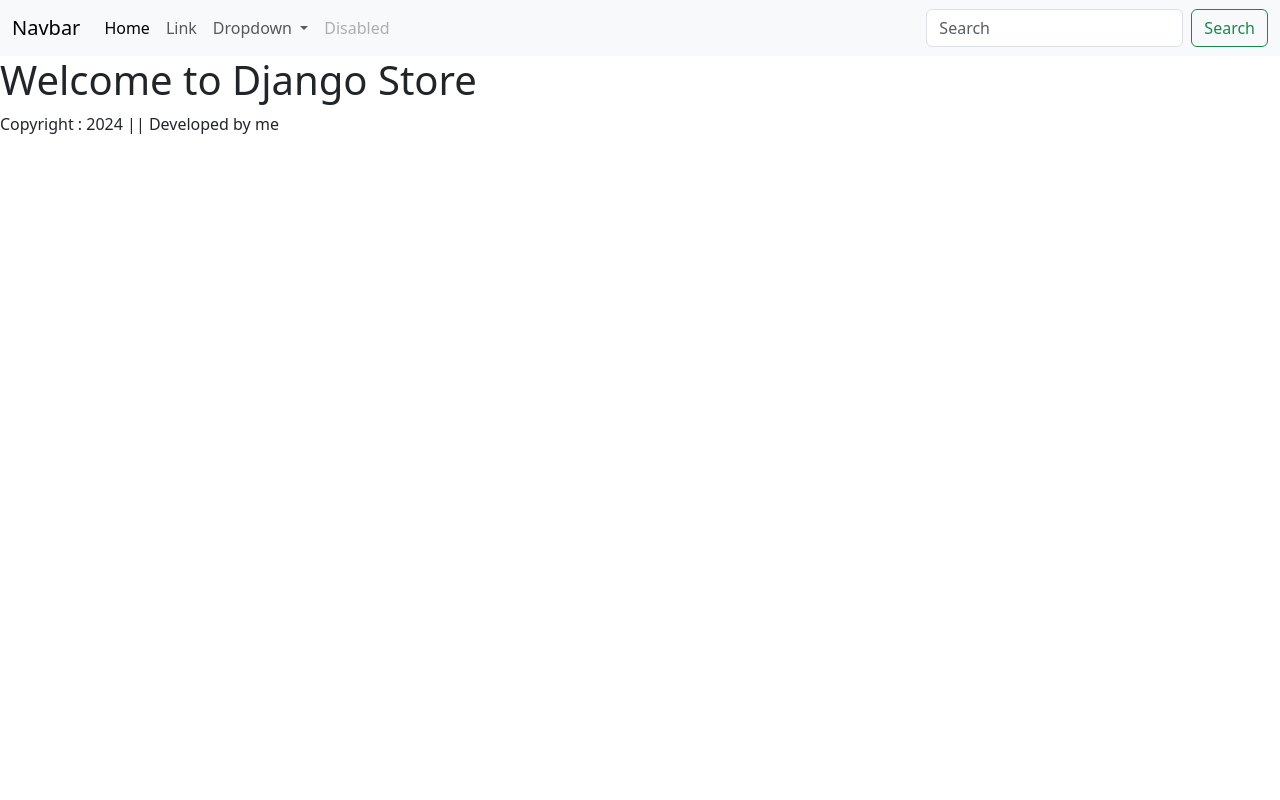
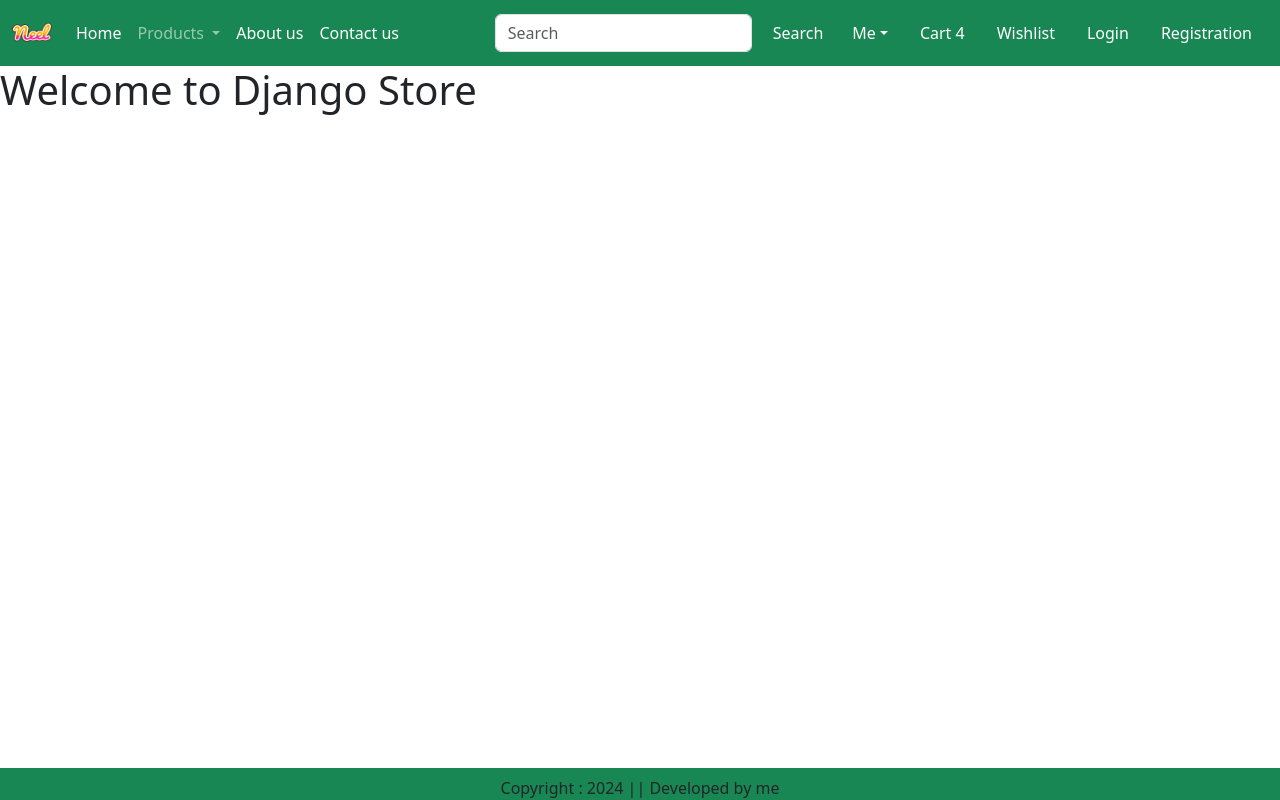
Before and after one commit to Dmytro2Poplinskii/Django_store, a Django app: page /store/home/ in a window 1280 px wide. Run offline with Django 5.2, Linux system fonts and the light colour scheme; some libraries are stand-ins or nearby versions.

Commit message:
feat: design base template

```diff
--- a/store_app/templates/app/base.html
+++ b/store_app/templates/app/base.html
@@ -15,46 +15,93 @@
   <link rel="stylesheet" href="{% static "app/css/style.css" %}">
 </head>
 <body>
-  <nav class="navbar navbar-expand-lg bg-body-tertiary">
+  <nav class="navbar navbar-expand-lg navbar-dark bg-success">
     <div class="container-fluid">
-      <a class="navbar-brand" href="#">Navbar</a>
-      <button class="navbar-toggler" type="button" data-bs-toggle="collapse" data-bs-target="#navbarSupportedContent" aria-controls="navbarSupportedContent" aria-expanded="false" aria-label="Toggle navigation">
+      <a class="navbar-brand" href="#">
+        <img src="{% static "app/images/product/Neel.png" %}" alt="Django store" width="40" height="40">
+      </a>
+      <button
+        class="navbar-toggler"
+        type="button"
+        data-bs-toggle="collapse"
+        data-bs-target="#navbarSupportedContent"
+        aria-controls="navbarSupportedContent"
+        aria-expanded="false"
+        aria-label="Toggle navigation"
+      >
         <span class="navbar-toggler-icon"></span>
       </button>
       <div class="collapse navbar-collapse" id="navbarSupportedContent">
         <ul class="navbar-nav me-auto mb-2 mb-lg-0">
           <li class="nav-item">
-            <a class="nav-link active" aria-current="page" href="#">Home</a>
-          </li>
-          <li class="nav-item">
-            <a class="nav-link" href="#">Link</a>
+            <a class="nav-link active" aria-current="page" href="/">Home</a>
           </li>
           <li class="nav-item dropdown">
             <a class="nav-link dropdown-toggle" href="#" role="button" data-bs-toggle="dropdown" aria-expanded="false">
-              Dropdown
+              Products
             </a>
             <ul class="dropdown-menu">
-              <li><a class="dropdown-item" href="#">Action</a></li>
-              <li><a class="dropdown-item" href="#">Another action</a></li>
-              <li><hr class="dropdown-divider"></li>
-              <li><a class="dropdown-item" href="#">Something else here</a></li>
+              <li><a class="dropdown-item" href="#">Milk</a></li>
+              <li><a class="dropdown-item" href="#">Curd</a></li>
+              <li><a class="dropdown-item" href="#">Milkshake</a></li>
+              <li><a class="dropdown-item" href="#">Lassi</a></li>
+              <li><a class="dropdown-item" href="#">Ghee</a></li>
+              <li><a class="dropdown-item" href="#">Panner</a></li>
+              <li><a class="dropdown-item" href="#">Cheese</a></li>
+              <li><a class="dropdown-item" href="#">Ice-creams</a></li>
             </ul>
           </li>
           <li class="nav-item">
-            <a class="nav-link disabled" aria-disabled="true">Disabled</a>
+            <a class="nav-link text-white" href="#">About us</a>
+          </li>
+          <li class="nav-item">
+            <a class="nav-link text-white" href="#">Contact us</a>
           </li>
         </ul>
         <form class="d-flex" role="search">
           <input class="form-control me-2" type="search" placeholder="Search" aria-label="Search">
-          <button class="btn btn-outline-success" type="submit">Search</button>
+          <button class="btn btn-outline-success text-white" type="submit">Search</button>
         </form>
       </div>
+      <ul class="navbar-nav me-auto mb-2 mb-lg-0">
+        <li class="nav-item dropdown mx-2">
+          <a
+            href="#"
+            class="nav-link dropdown-toggle text-white"
+            id="profileDropdown"
+            role="button"
+            data-bs-toggle="dropdown"
+            aria-expanded="false"
+          >Me</a>
+          <ul
+            class="dropdown-menu"
+            aria-labelledby="profileDropdown"
+          >
+            <li><a href="#" class="dropdown-item">Profile</a></li>
+            <li><a href="#" class="dropdown-item">Orders</a></li>
+            <li><a href="#" class="dropdown-item">Change password</a></li>
+            <li><a href="#" class="dropdown-item">Logout</a></li>
+          </ul>
+        </li>
+        <li class="nav-item mx-2">
+          <a href="#" class="nav-link text-white">Cart 4</a>
+        </li>
+        <li class="nav-item mx-2">
+          <a href="#" class="nav-link text-white">Wishlist</a>
+        </li>
+        <li class="nav-item mx-2">
+          <a href="#" class="nav-link text-white">Login</a>
+        </li>
+        <li class="nav-item mx-2">
+          <a href="#" class="nav-link text-white">Registration</a>
+        </li>
+      </ul>
     </div>
   </nav>
 
   {% block content %}{% endblock %}
 
-  <footer>
+  <footer class="container-fluid bg-success text-center pt-2 mt-5 fixed-bottom">
     Copyright : 2024 || Developed by me
   </footer>
 
```
